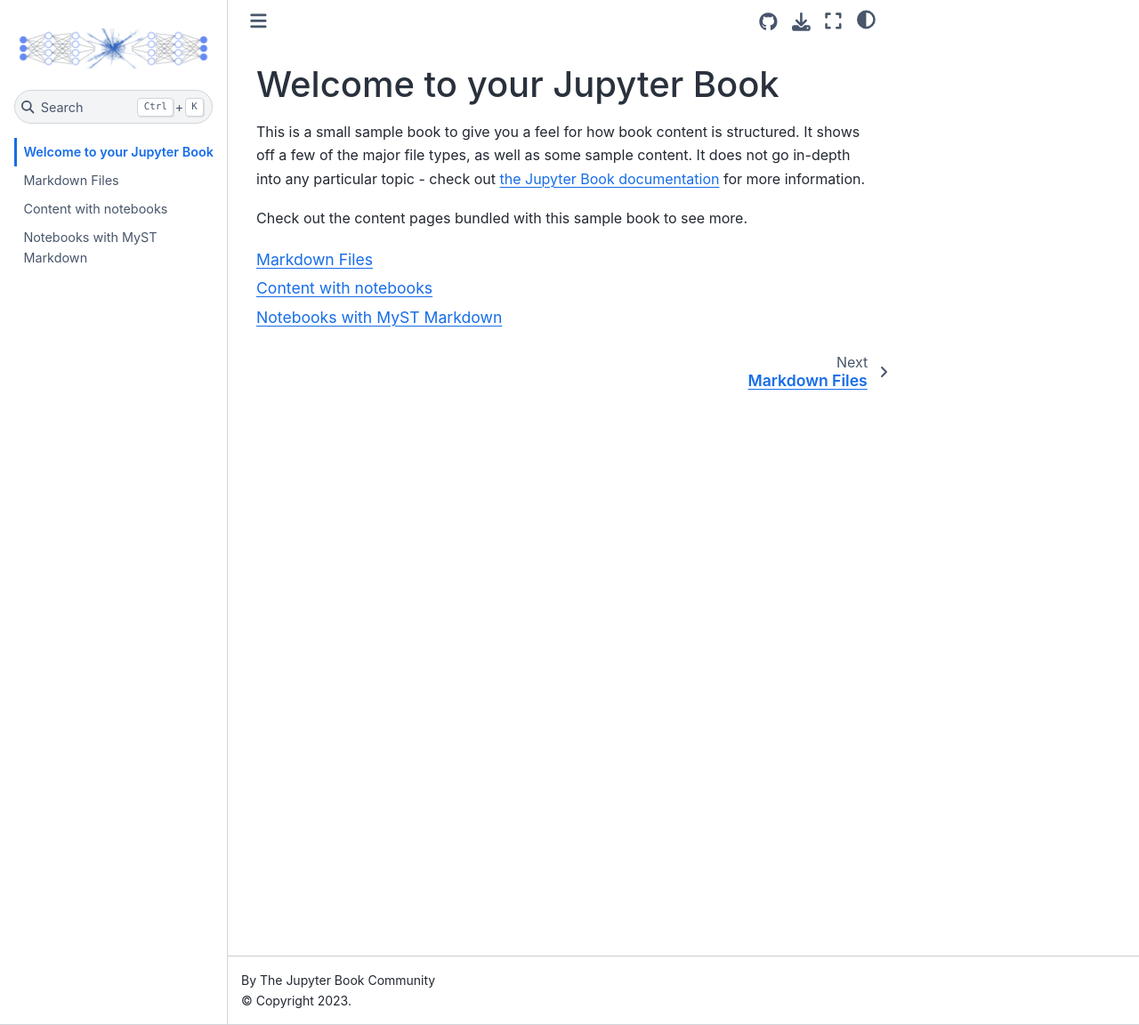
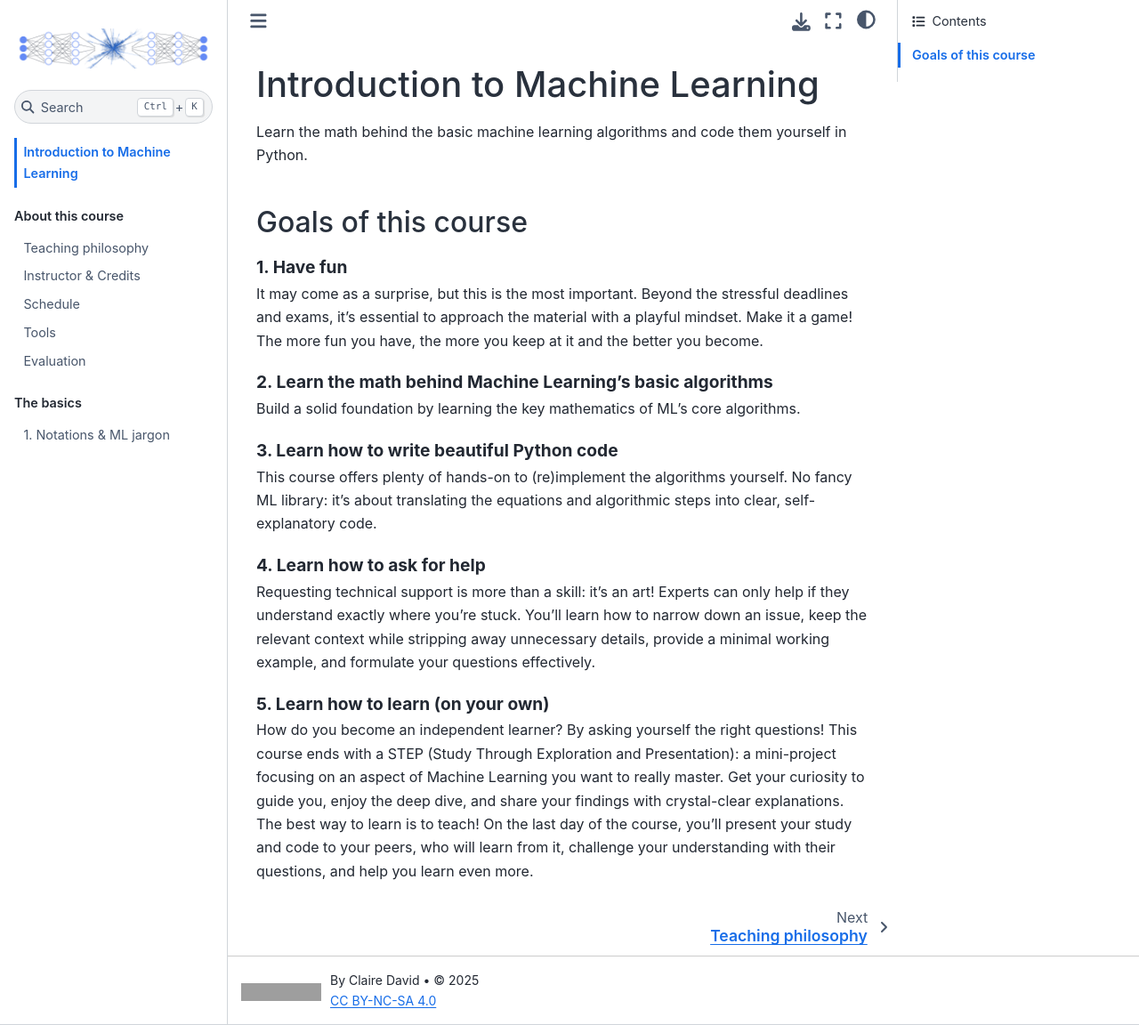
Before and after one commit to clairedavid/intro_to_ml, a Jupyter Book: the page built from intro.md, in a window 1280 px wide and 1152 px high. Shown: the whole window at 89% size. Built offline with Jupyter Book 1.0.4 settings and Sphinx 7.4.7 and the Sphinx Book theme 1.1.4, drawn with Linux system fonts in a browser that asks for light colours; grey boxes are pictures that could not be loaded.

Commit message:
About this course, collapse menu still not working

````diff
--- a/_config.yml
+++ b/_config.yml
@@ -1,14 +1,15 @@
 # Book settings
 # Learn more at https://jupyterbook.org/customize/config.html
 
-title: My sample book
-author: The Jupyter Book Community
+title: Introduction<br> to Machine Learning
+author: ""
 logo: logo.png
+exclude_patterns: ["README.md"]
 
 # Force re-execution of notebooks on each build.
 # See https://jupyterbook.org/content/execute.html
 execute:
-  execute_notebooks: force
+  execute_notebooks: auto
 
 # Define the name of the latex output file for PDF builds
 latex:
@@ -28,5 +29,35 @@
 # Add GitHub buttons to your book
 # See https://jupyterbook.org/customize/config.html#add-a-link-to-your-repository
 html:
-  use_issues_button: true
-  use_repository_button: true
+  theme:
+    options:
+      collapse_navigation: true
+      show_toc_level: 1
+  use_issues_button: false
+  use_repository_button: false
+  home_page_in_navbar : true
+  extra_footer: |
+    <div style="display:flex; align-items:center; gap:10px;">
+      <a href="https://creativecommons.org/licenses/by-nc-sa/4.0/">
+        <img src="https://licensebuttons.net/l/by-nc-sa/3.0/88x31.png" alt="CC Logo">
+      </a>
+      <div>
+        By Claire David • © 2025<br>
+        <a href="https://creativecommons.org/licenses/by-nc-sa/4.0/">CC BY-NC-SA 4.0</a>
+      </div>
+    </div>
+
+sphinx:
+  config:
+    mathjax_path: https://cdn.jsdelivr.net/npm/mathjax@3/es5/tex-mml-chtml.js
+    html_show_copyright: false
+    html_show_sphinx: false
+  extra_extensions:
+    - sphinx_proof
+
+parse:
+  myst_enable_extensions:
+    # don't forget to list any other extensions you want enabled,
+    # including those that are enabled by default!
+    - dollarmath
+    - amsmath
--- a/_toc.yml
+++ b/_toc.yml
@@ -3,7 +3,20 @@
 
 format: jb-book
 root: intro
-chapters:
-- file: markdown
-- file: notebooks
-- file: markdown-notebooks
+options:
+  numbered: true
+  collapsible: true
+parts:
+  - caption: About this course
+    numbered: false
+    chapters:
+    - file: about/teaching_philosophy
+    - file: about/instructor
+    - file: about/schedule
+    - file: about/tools
+    - file: about/evaluation
+
+  - caption: The basics
+    numbered: true
+    chapters:
+    - file: basics/notations
--- /dev/null
+++ b/basics/notations.md
@@ -0,0 +1,3 @@
+# Notations & ML jargon
+
+TODO
--- a/intro.md
+++ b/intro.md
@@ -1,11 +1,20 @@
-# Welcome to your Jupyter Book
+# Introduction to Machine Learning
 
-This is a small sample book to give you a feel for how book content is
-structured.
-It shows off a few of the major file types, as well as some sample content.
-It does not go in-depth into any particular topic - check out [the Jupyter Book documentation](https://jupyterbook.org) for more information.
+Learn the math behind the basic machine learning algorithms and code them yourself in Python.
 
-Check out the content pages bundled with this sample book to see more.
+## Goals of this course
 
-```{tableofcontents}
-```
+__<big>1. Have fun</big>__
+It may come as a surprise, but this is the most important. Beyond the stressful deadlines and exams, it’s essential to approach the material with a playful mindset. Make it a game! The more fun you have, the more you keep at it and the better you become.
+
+__<big>2. Learn the math behind Machine Learning’s basic algorithms</big>__
+Build a solid foundation by learning the key mathematics of ML's core algorithms.
+
+__<big>3. Learn how to write beautiful Python code</big>__
+This course offers plenty of hands-on to (re)implement the algorithms yourself. No fancy ML library: it's about translating the equations and algorithmic steps into clear, self-explanatory code.
+
+__<big>4. Learn how to ask for help</big>__
+Requesting technical support is more than a skill: it’s an art! Experts can only help if they understand exactly where you’re stuck. You’ll learn how to narrow down an issue, keep the relevant context while stripping away unnecessary details, provide a minimal working example, and formulate your questions effectively.
+
+__<big>5. Learn how to learn (on your own)</big>__
+How do you become an independent learner? By asking yourself the right questions! This course ends with a STEP (Study Through Exploration and Presentation): a mini-project focusing on an aspect of Machine Learning you want to really master. Get your curiosity to guide you, enjoy the deep dive, and share your findings with crystal-clear explanations. The best way to learn is to teach! On the last day of the course, you’ll present your study and code to your peers, who will learn from it, challenge your understanding with their questions, and help you learn even more.
--- a/markdown-notebooks.md
+++ /dev/null
@@ -1,54 +0,0 @@
----
-jupytext:
-  cell_metadata_filter: -all
-  formats: md:myst
-  text_representation:
-    extension: .md
-    format_name: myst
-    format_version: 0.13
-    jupytext_version: 1.11.5
-kernelspec:
-  display_name: Python 3
-  language: python
-  name: python3
----
-
-# Notebooks with MyST Markdown
-
-Jupyter Book also lets you write text-based notebooks using MyST Markdown.
-See [the Notebooks with MyST Markdown documentation](https://jupyterbook.org/file-types/myst-notebooks.html) for more detailed instructions.
-This page shows off a notebook written in MyST Markdown.
-
-## An example cell
-
-With MyST Markdown, you can define code cells with a directive like so:
-
-```{code-cell}
-print(2 + 2)
-```
-
-When your book is built, the contents of any `{code-cell}` blocks will be
-executed with your default Jupyter kernel, and their outputs will be displayed
-in-line with the rest of your content.
-
-```{seealso}
-Jupyter Book uses [Jupytext](https://jupytext.readthedocs.io/en/latest/) to convert text-based files to notebooks, and can support [many other text-based notebook files](https://jupyterbook.org/file-types/jupytext.html).
-```
-
-## Create a notebook with MyST Markdown
-
-MyST Markdown notebooks are defined by two things:
-
-1. YAML metadata that is needed to understand if / how it should convert text files to notebooks (including information about the kernel needed).
-   See the YAML at the top of this page for example.
-2. The presence of `{code-cell}` directives, which will be executed with your book.
-
-That's all that is needed to get started!
-
-## Quickly add YAML metadata for MyST Notebooks
-
-If you have a markdown file and you'd like to quickly add YAML metadata to it, so that Jupyter Book will treat it as a MyST Markdown Notebook, run the following command:
-
-```
-jupyter-book myst init path/to/markdownfile.md
-```
--- a/markdown.md
+++ /dev/null
@@ -1,55 +0,0 @@
-# Markdown Files
-
-Whether you write your book's content in Jupyter Notebooks (`.ipynb`) or
-in regular markdown files (`.md`), you'll write in the same flavor of markdown
-called **MyST Markdown**.
-This is a simple file to help you get started and show off some syntax.
-
-## What is MyST?
-
-MyST stands for "Markedly Structured Text". It
-is a slight variation on a flavor of markdown called "CommonMark" markdown,
-with small syntax extensions to allow you to write **roles** and **directives**
-in the Sphinx ecosystem.
-
-For more about MyST, see [the MyST Markdown Overview](https://jupyterbook.org/content/myst.html).
-
-## Sample Roles and Directives
-
-Roles and directives are two of the most powerful tools in Jupyter Book. They
-are kind of like functions, but written in a markup language. They both
-serve a similar purpose, but **roles are written in one line**, whereas
-**directives span many lines**. They both accept different kinds of inputs,
-and what they do with those inputs depends on the specific role or directive
-that is being called.
-
-Here is a "note" directive:
-
-```{note}
-Here is a note
-```
-
-It will be rendered in a special box when you build your book.
-
-Here is an inline directive to refer to a document: {doc}`markdown-notebooks`.
-
-
-## Citations
-
-You can also cite references that are stored in a `bibtex` file. For example,
-the following syntax: `` {cite}`holdgraf_evidence_2014` `` will render like
-this: {cite}`holdgraf_evidence_2014`.
-
-Moreover, you can insert a bibliography into your page with this syntax:
-The `{bibliography}` directive must be used for all the `{cite}` roles to
-render properly.
-For example, if the references for your book are stored in `references.bib`,
-then the bibliography is inserted with:
-
-```{bibliography}
-```
-
-## Learn more
-
-This is just a simple starter to get you started.
-You can learn a lot more at [jupyterbook.org](https://jupyterbook.org).
````
Also changed, not shown: README.md (+23 -1 lines), about/evaluation.md (added, +34 -0 lines), about/instructor.md (added, +37 -0 lines), about/schedule.md (added, +7 -0 lines), about/teaching_philosophy.md (added, +5 -0 lines), about/tools.md (added, +33 -0 lines), images/Claire_David_2023_circle.png (added), images/colab_lg.png (added), images/jupyter_nb_df_demo.gif (added), notebooks.ipynb (deleted).
